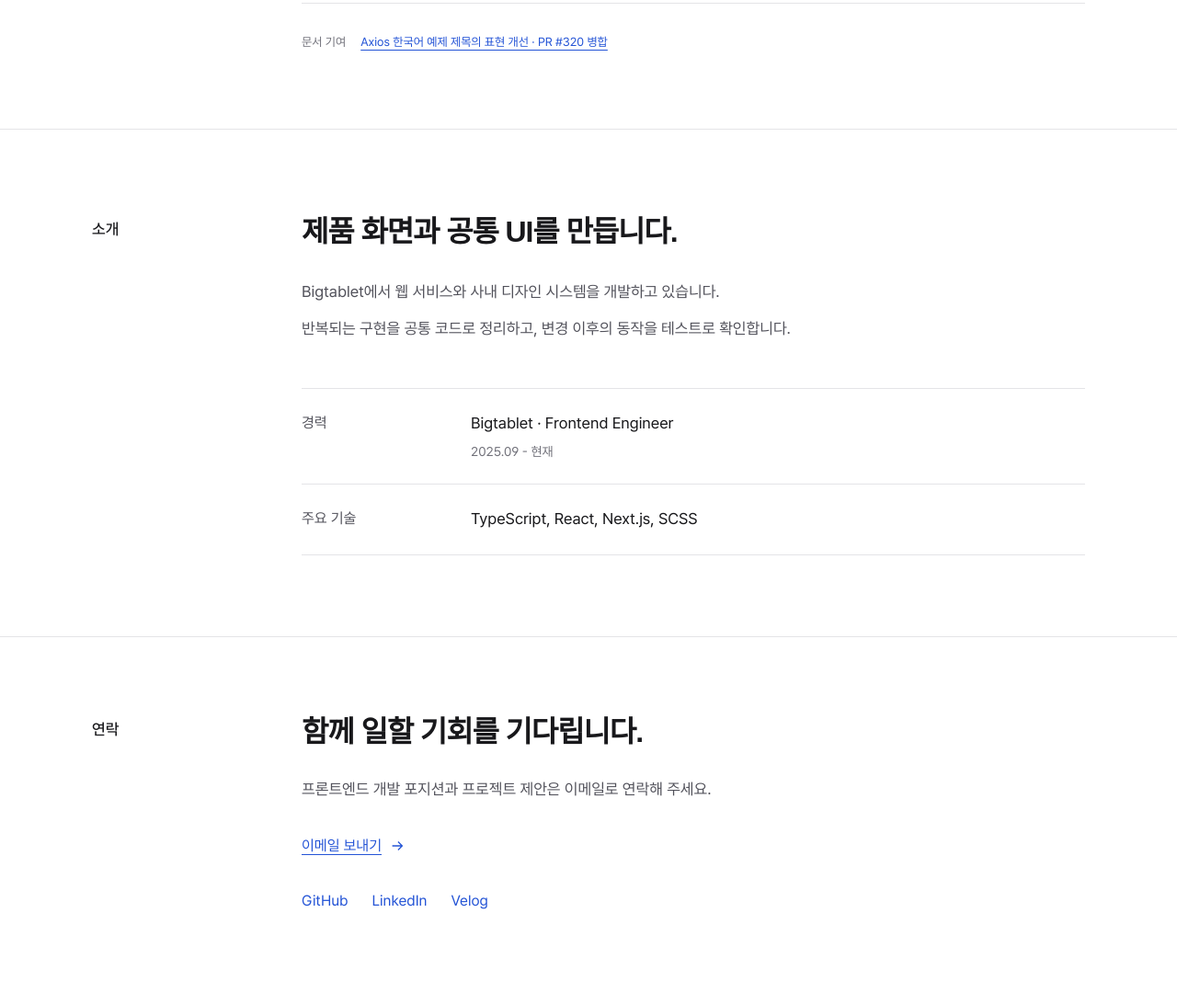
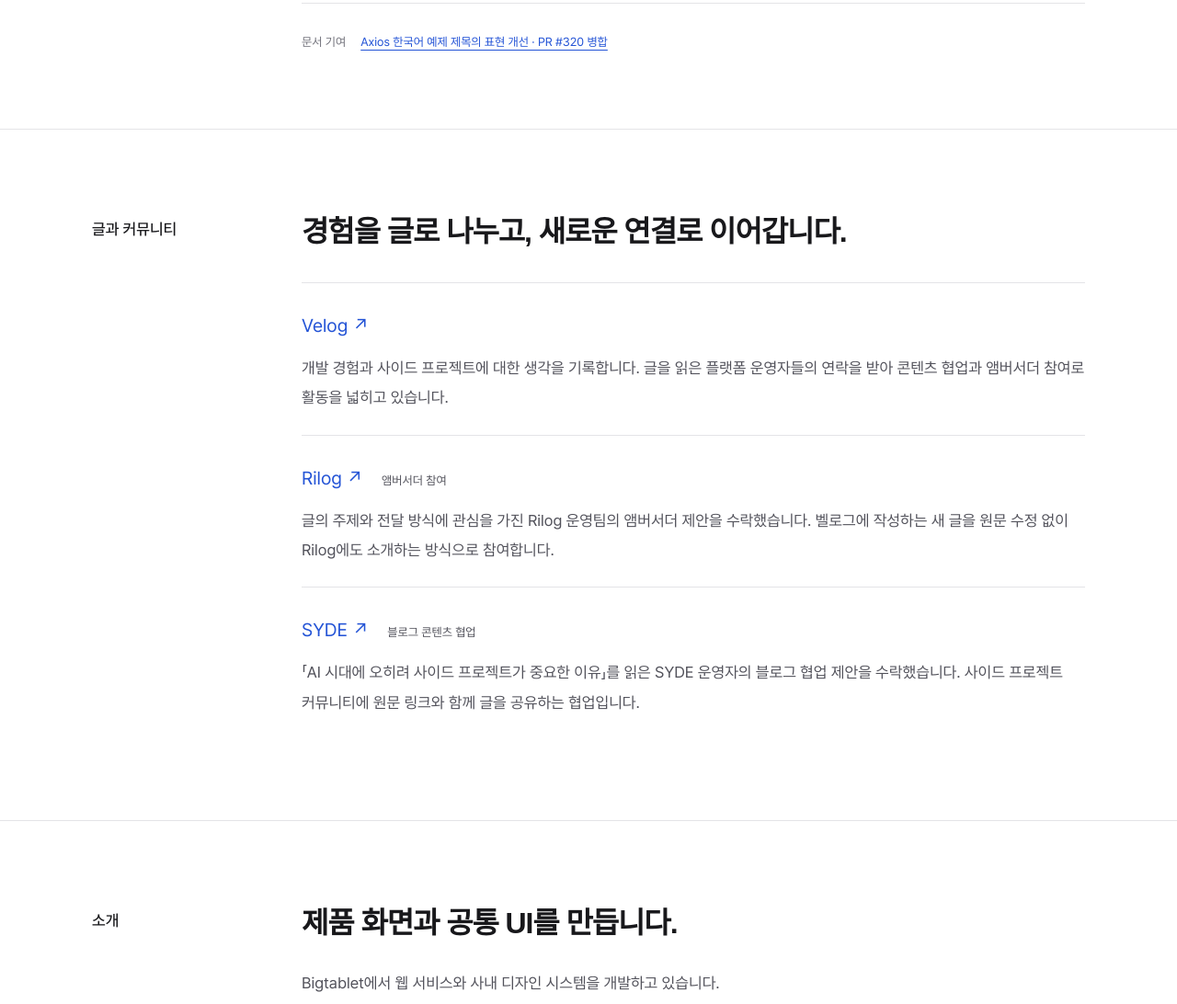
Before and after one commit to qtaghdi/portfolio, an Astro site: page / in a window 1280 px wide. Shown: the part 3251-4343 px from the top of the page at 92% size. Built offline with nearby package versions, Linux system fonts and the light colour scheme; Astro itself is replaced by a stand-in of ours; no server answers; a web font is replaced by a local one.

Commit message:
content: add writing and community collaborations

```diff
--- a/src/components/PortfolioPage.astro
+++ b/src/components/PortfolioPage.astro
@@ -5,6 +5,7 @@ import Hero from './Hero.astro';
 import Projects from './Projects.astro';
 import OpenSource from './OpenSource.astro';
 import About from './About.astro';
+import Writing from './Writing.astro';
 import Contact from './Contact.astro';
 import Footer from './Footer.astro';
 import { copy, type Locale } from '../i18n';
@@ -20,6 +21,7 @@ const meta = copy[locale].meta;
     <Hero locale={locale} />
     <Projects locale={locale} />
     <OpenSource locale={locale} />
+    <Writing locale={locale} />
     <About locale={locale} />
     <Contact locale={locale} />
   </main>
--- /dev/null
+++ b/src/components/Writing.astro
@@ -0,0 +1,40 @@
+---
+import type { Locale } from '../i18n';
+interface Props { locale: Locale; }
+const { locale } = Astro.props;
+const ko = locale === 'ko';
+---
+<section id="writing" class="writing-section">
+  <div class="shell writing-grid">
+    <h2>{ko ? '글과 커뮤니티' : 'Writing & community'}</h2>
+    <div>
+      <h3>{ko ? '경험을 글로 나누고, 새로운 연결로 이어갑니다.' : 'Sharing experiences through writing and community.'}</h3>
+      <div class="activity">
+        <a href="https://velog.io/@qtaghdi/posts" target="_blank" rel="noopener noreferrer">Velog ↗</a>
+        <p>{ko ? '개발 경험과 사이드 프로젝트에 대한 생각을 기록합니다. 글을 읽은 플랫폼 운영자들의 연락을 받아 콘텐츠 협업과 앰버서더 참여로 활동을 넓히고 있습니다.' : 'I write about development and side projects. Invitations from platform founders who read my posts have led to content collaborations and an ambassador role.'}</p>
+      </div>
+      <div class="activity">
+        <a href="https://www.rilog.kr/feeds" target="_blank" rel="noopener noreferrer">Rilog ↗</a>
+        <span>{ko ? '앰버서더 참여' : 'Ambassador'}</span>
+        <p>{ko ? '글의 주제와 전달 방식에 관심을 가진 Rilog 운영팀의 앰버서더 제안을 수락했습니다. 벨로그에 작성하는 새 글을 원문 수정 없이 Rilog에도 소개하는 방식으로 참여합니다.' : 'I accepted an ambassador invitation from the Rilog team, who appreciated the topics and clarity of my writing. The collaboration allows new Velog posts to be shared on Rilog without altering the originals.'}</p>
+      </div>
+      <div class="activity">
+        <a href="https://syde.kr/" target="_blank" rel="noopener noreferrer">SYDE ↗</a>
+        <span>{ko ? '블로그 콘텐츠 협업' : 'Blog collaboration'}</span>
+        <p>{ko ? '「AI 시대에 오히려 사이드 프로젝트가 중요한 이유」를 읽은 SYDE 운영자의 블로그 협업 제안을 수락했습니다. 사이드 프로젝트 커뮤니티에 원문 링크와 함께 글을 공유하는 협업입니다.' : 'After reading my post about why side projects matter in the AI era, the SYDE founder invited me to collaborate on its blog. I accepted the invitation to share writing with links to the original posts.'}</p>
+      </div>
+    </div>
+  </div>
+</section>
+<style lang="scss">
+  @use '../styles/tokens' as *;
+  .writing-section { padding: 88px 0; border-top: 1px solid $line; }
+  .writing-grid { display: grid; grid-template-columns: 180px minmax(0,1fr); gap: 48px; }
+  h2 { font-size: 17px; font-weight: 500; padding-top: 7px; }
+  h3 { font-size: 32px; line-height: 1.45; letter-spacing: -.035em; word-break: keep-all; margin-bottom: 32px; }
+  .activity { padding: 24px 0; border-top: 1px solid $line; }
+  a { color: $accent; font-size: 20px; display: inline-flex; align-items: center; min-height: 44px; }
+  span { display: inline-block; color: $silver; font-size: 13px; margin-left: 16px; }
+  p { color: $silver; font-size: 17px; line-height: 1.9; word-break: keep-all; margin-top: 8px; }
+  @media(max-width: 680px) { .writing-section { padding: 56px 0; }.writing-grid { grid-template-columns: 1fr; gap: 24px; }h2 { font-size: 15px; }h3 { font-size: 26px; }p { font-size: 16px; } }
+</style>
```
